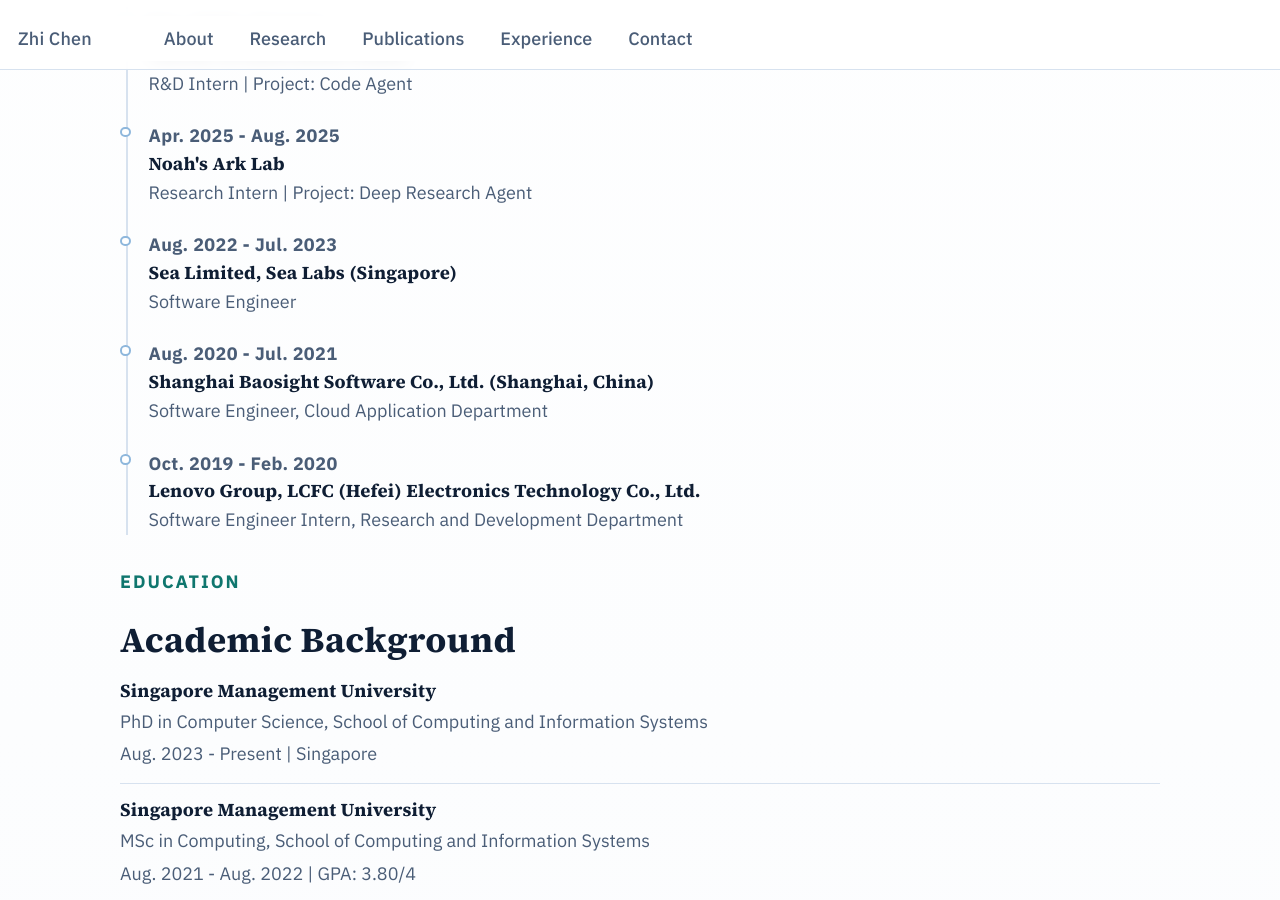
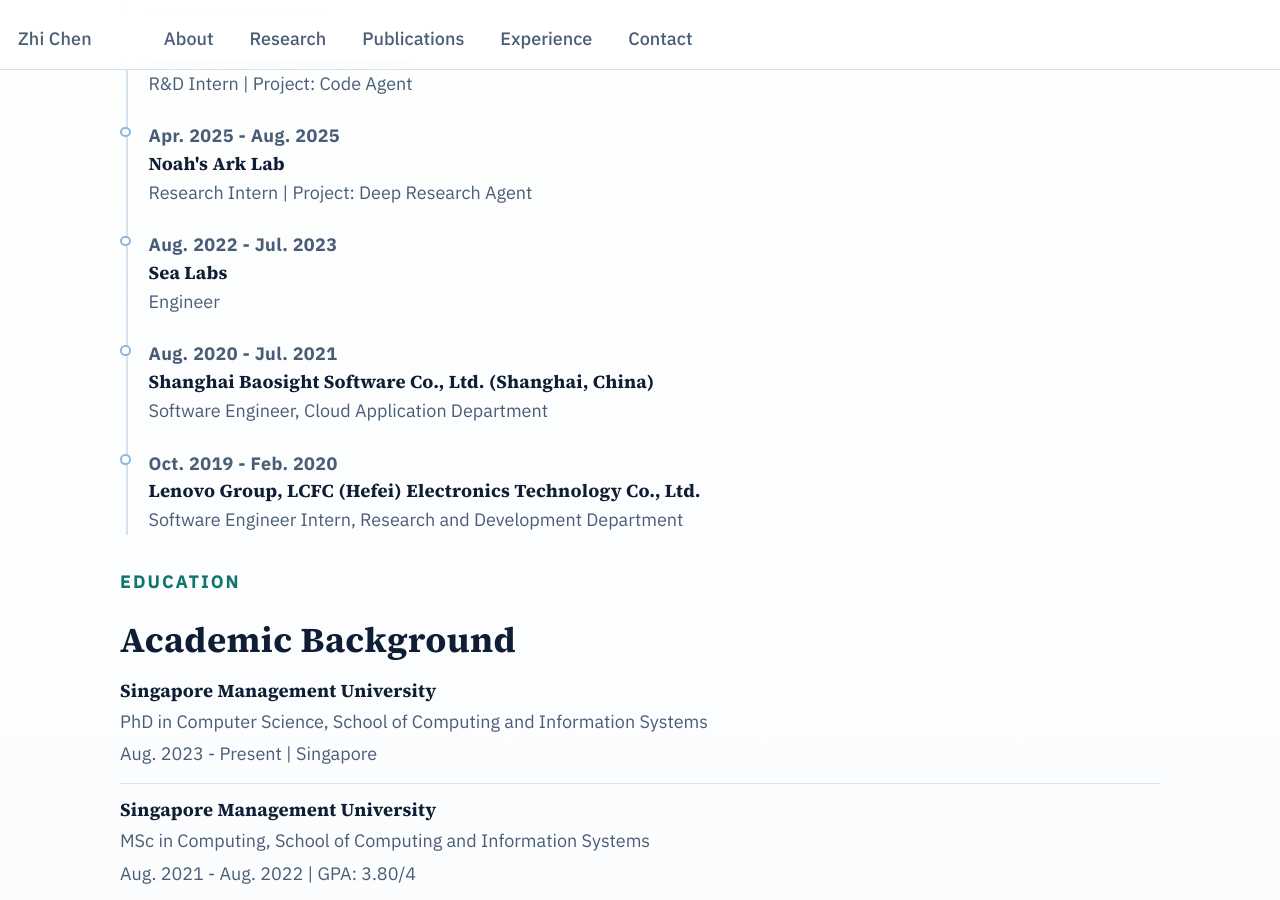
Before and after one commit to chenzhi-cz/chenzhi-cz.github.io, a Jekyll site: the page built from _pages/about.md, in a window 1280 px wide and 900 px high, scrolled down 2544 px. Built offline with Jekyll 4.4.1, drawn with Linux system fonts in a browser that asks for light colours.

Commit message:
Update Sea experience label and title

```diff
--- a/_pages/about.md
+++ b/_pages/about.md
@@ -143,8 +143,8 @@ redirect_from:
       </article>
       <article class="timeline__item">
         <p class="timeline__date">Aug. 2022 - Jul. 2023</p>
-        <h3>Sea Limited, Sea Labs (Singapore)</h3>
-        <p>Software Engineer</p>
+        <h3>Sea Labs</h3>
+        <p>Engineer</p>
       </article>
       <article class="timeline__item">
         <p class="timeline__date">Aug. 2020 - Jul. 2021</p>
```
